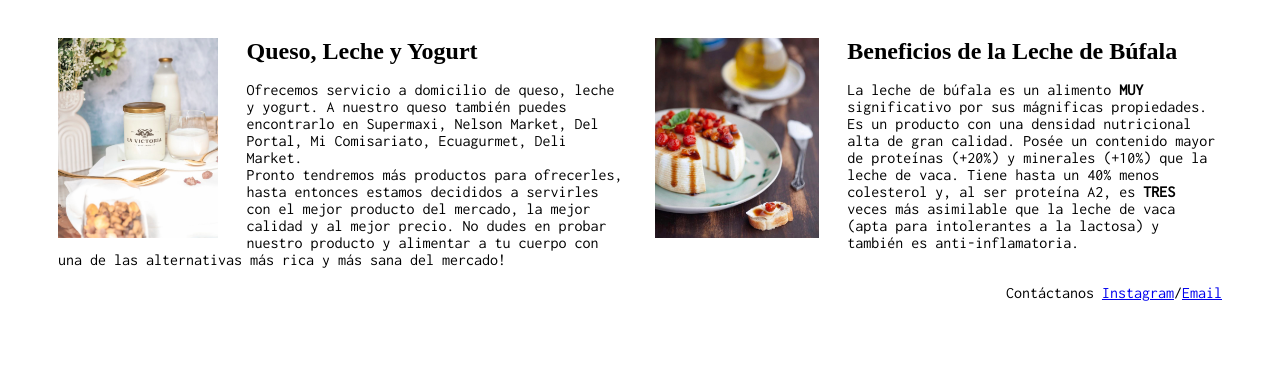
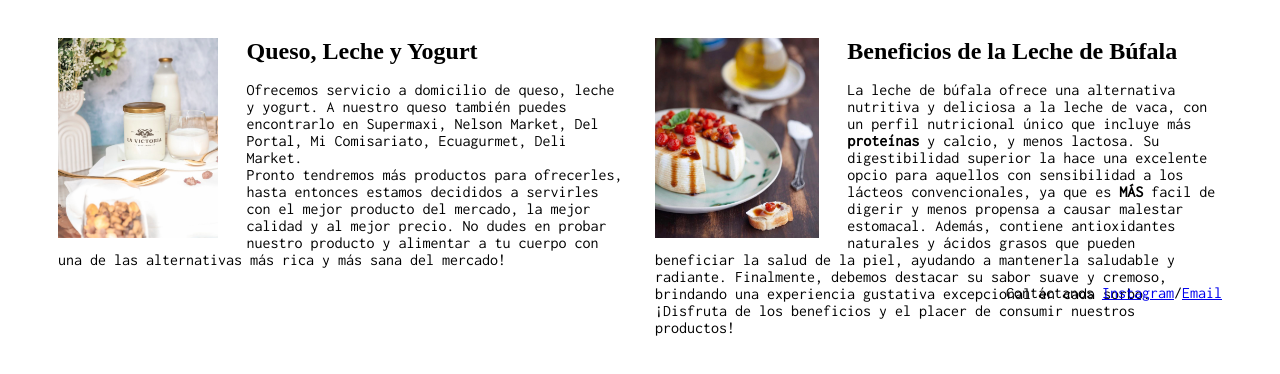
Before and after one commit to Tuinier/lvbp, a plain HTML site: page lavictoria.html in a window 1280 px wide. Shown: the part 426-800 px from the top of the page. Drawn offline with Linux system fonts and the light colour scheme.

Commit message:
Update lavictoria.html nuevo párrafo

```diff
--- a/lavictoria.html
+++ b/lavictoria.html
@@ -39,10 +39,12 @@
                 <div class="right card"><img class="tile-image" src="./quesolv.jpg" alt="metal structure">
                     <h2 class="card-title">Beneficios de la Leche de Búfala</h2>
                     <p>
-                        La leche de búfala es un alimento <b>MUY</b> significativo por sus mágnificas propiedades. Es un producto con una
-                        densidad nutricional alta de gran calidad. Posée un contenido mayor de proteínas (+20%) y minerales (+10%) que la
-                        leche de vaca. Tiene hasta un 40% menos colesterol y, al ser proteína A2, es <strong>TRES</strong> veces más
-                        asimilable que la leche de vaca <span>(apta para intolerantes a la lactosa)</span> y también es anti-inflamatoria.
+                        La leche de búfala ofrece una alternativa nutritiva y deliciosa a la leche de vaca, con un perfil nutricional único que incluye más
+                        <b>proteínas</b> y calcio, y menos lactosa. Su digestibilidad superior la hace una excelente opcio para aquellos con sensibilidad a
+                        los lácteos convencionales, ya que es <b>MÁS</b> facil de digerir y menos propensa a causar malestar estomacal. Además, contiene
+                        antioxidantes naturales y ácidos grasos que pueden beneficiar la salud de la piel, ayudando a mantenerla saludable y radiante. Finalmente,
+                        debemos destacar su sabor suave y cremoso, brindando una experiencia gustativa excepcional en cada sorbo. ¡Disfruta de los beneficios
+                        y el placer de consumir nuestros productos!
                     </p>
                 </div>
 
```
